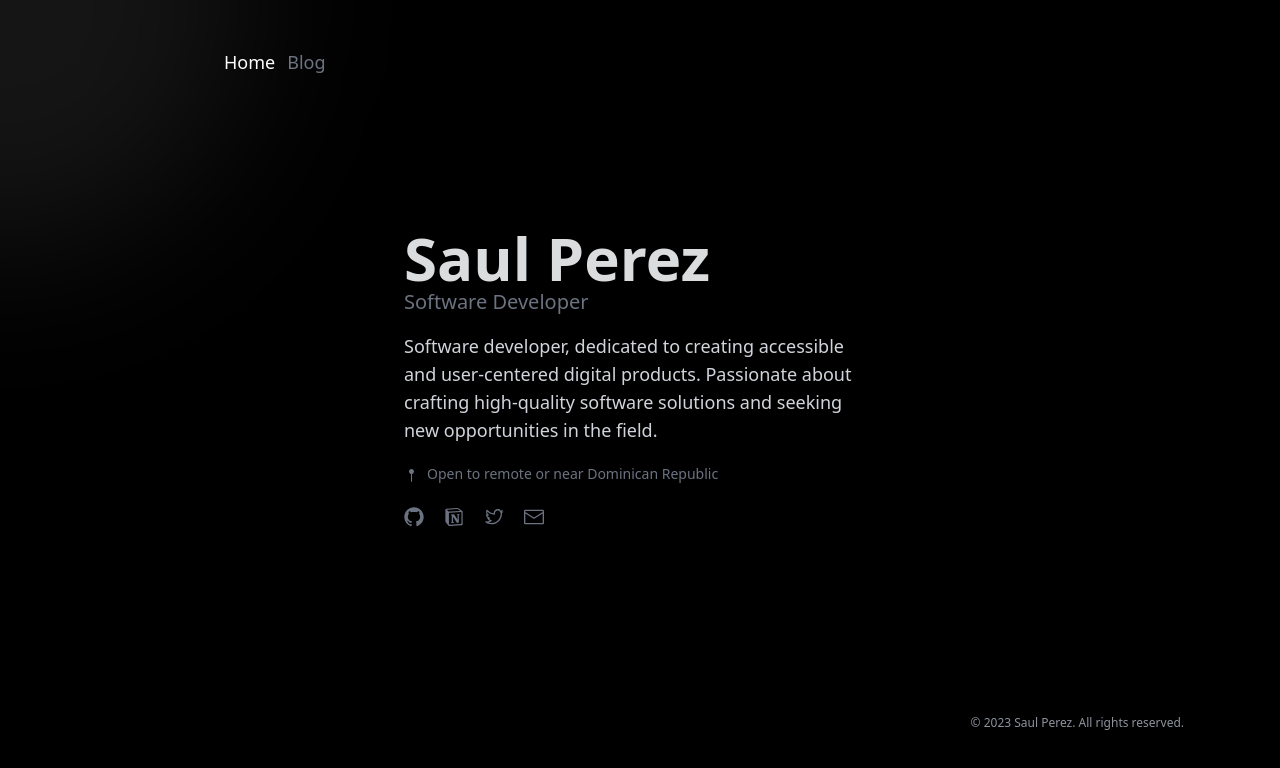
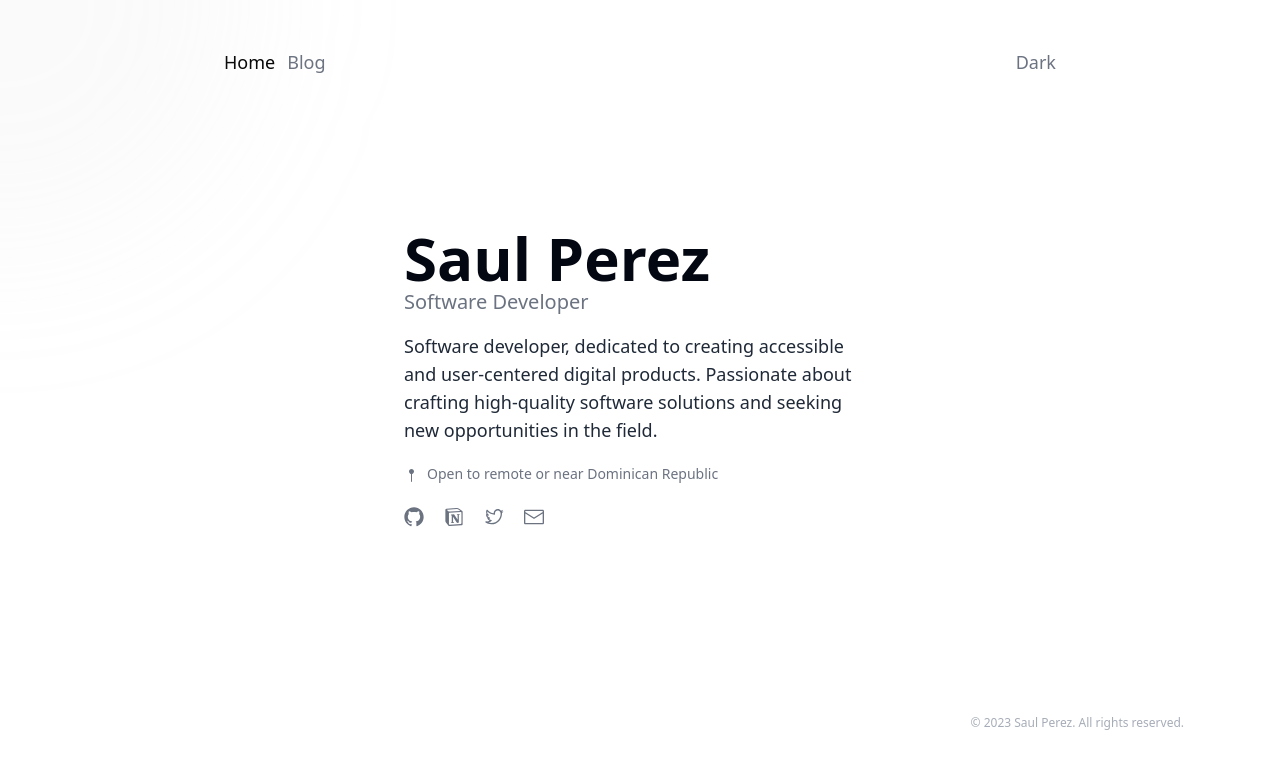
Before and after one commit to robinglto/robin, a Next.js app: page / in a window 1280 px wide. Shown: the top 768 px of the page. Built offline with nearby package versions, Linux system fonts and the light colour scheme.

Commit message:
adding theme

```diff
--- a/package.json
+++ b/package.json
@@ -27,6 +27,7 @@
   "devDependencies": {
     "@tailwindcss/typography": "^0.5.9",
     "autoprefixer": "10.4.14",
+    "next-themes": "^0.2.1",
     "postcss": "8.4.23",
     "tailwindcss": "3.3.2"
   }
--- a/src/components/About.tsx
+++ b/src/components/About.tsx
@@ -1,11 +1,8 @@
 import React from "react";
-import Image from "next/image";
-import Profile from "../public/profiletwo.jpeg";
-
 import { SewingPinFilledIcon, TwitterLogoIcon } from "@radix-ui/react-icons";
 import { GitHubLogoIcon } from "@radix-ui/react-icons";
 import { NotionLogoIcon } from "@radix-ui/react-icons";
-import { LinkedInLogoIcon } from "@radix-ui/react-icons";
+
 import { EnvelopeClosedIcon } from "@radix-ui/react-icons";
 import Link from "next/link";
 
@@ -63,51 +60,40 @@ export default function About() {
       <div className="subpixel-antialiased flex justify-center space-x-10 md:mx-10 mb-10 mt-6">
         <div className="2xl:w-8/12 xl:w-3/6 lg:w-3/4 w-full sm:mx-10 p-4">
           <div className="animate-reveal-up">
-            <h2 className="animate-typing subpixel-antialiased font-semibold text-gray-100/90 lg:text-6xl text-4xl">
+            <h2 className=" animate-typing subpixel-antialiased font-semibold text-gray-950 dark:text-gray-100/90 lg:text-6xl text-4xl">
               Saul Perez
             </h2>
 
-            <p className="subpixel-antialiased text-focus-in md:text-xl text-lg text-gray-500 mb-4">
+            <p className="subpixel-antialiased text-focus-in md:text-xl text-lg text-gray-500 dark:text-gray-500 mb-4">
               Software Developer
             </p>
-            <p className="text-gray-300 lg:text-lg md:text-md text-sm text-focus-in">
+            <p className="text-gray-800 dark:text-gray-300 lg:text-lg md:text-md text-sm text-focus-in">
               Software developer, dedicated to creating accessible and
               user-centered digital products. Passionate about crafting
               high-quality software solutions and seeking new opportunities in
               the field.
             </p>
 
-            <div className="flex space-x-2 text-gray-500 my-5 hover:text-gray-300/90 transition delay-150 duration-300 ease-in-out hover:cursor-pointer sm:text-md text-sm">
+            <div className="flex space-x-2 text-gray-500 my-5 hover:text-gray-900 dark:hover:text-gray-300/90 transition delay-150 duration-300 ease-in-out hover:cursor-pointer sm:text-md text-sm">
               <SewingPinFilledIcon className="my-1" />
               <p>Open to remote or near Dominican Republic</p>
             </div>
             <div className="flex space-x-5 my-5 text-focus-in text-gray-500">
               <Link href={"https://github.com/robinglto/"}>
-                <GitHubLogoIcon className="w-5 h-5 hover:text-white transition delay-150 duration-300 ease-in-out" />
+                <GitHubLogoIcon className="w-5 h-5 hover:text-black dark:hover:text-white transition delay-150 duration-300 ease-in-out" />
               </Link>
 
-              <NotionLogoIcon className="w-5 h-5 hover:text-white transition delay-150 duration-300 ease-in-out " />
+              <NotionLogoIcon className="w-5 h-5 hover:text-black dark:hover:text-white transition delay-150 duration-300 ease-in-out " />
               <Link href={"https://twitter.com/robinglto"}>
-                <TwitterLogoIcon className="w-5 h-5 hover:text-white transition delay-150 duration-300 ease-in-out " />
+                <TwitterLogoIcon className="w-5 h-5 hover:text-black dark:hover:text-white transition delay-150 duration-300 ease-in-out " />
               </Link>
               <Link href={"mailto:pfzsaul@gmail.com"}>
-                <EnvelopeClosedIcon className="w-5 h-5 hover:text-white transition delay-150 duration-300 ease-in-out " />
+                <EnvelopeClosedIcon className="w-5 h-5 hover:text-black dark:hover:text-white transition delay-150 duration-300 ease-in-out " />
               </Link>
             </div>
           </div>
         </div>
       </div>
-      {/* <div>
-        <div className="flex justify-center space-x-6   ">
-          <Image
-            className="rounded-full shadow-lg shadow-gray-900
-             h-36 w-36  p-0.5 bg-gray-950"
-            src={Profile}
-            alt="Profile"
-            priority
-          />
-        </div>
-      </div> */}
     </section>
   );
 }
--- a/src/components/Footer.tsx
+++ b/src/components/Footer.tsx
@@ -1,11 +1,10 @@
 import React from "react";
-import Link from "next/link";
 
 export default function Footer() {
   return (
     <div className="flex justify-end mt-auto">
       <div>
-        <p className="subpixel-antialiased text-gray-400/90 text-xs text-center pb-20 hover:text-white transition delay-150 duration-500 ease-in-out hover:cursor-pointer">
+        <p className="subpixel-antialiased text-gray-400/90 dark:text-gray-600 text-xs text-center pb-20 dark:hover:text-white hover:text-black transition delay-150 duration-500 ease-in-out hover:cursor-pointer">
           © 2023 Saul Perez. All rights reserved.
         </p>
       </div>
--- a/src/components/Header.tsx
+++ b/src/components/Header.tsx
@@ -1,34 +1,39 @@
 import React from "react";
 import { useRouter } from "next/router";
 import Link from "next/link";
+import { useTheme } from "next-themes";
 
 export default function NavBar() {
   const router = useRouter();
   console.log(router.pathname);
+  const {theme, setTheme} = useTheme()
 
   return (
     <div className="flex justify-between lg:mx-32 mt-12  ">
       <div className=" ">
         <ul className="flex space-x-3">
           <li
-            className={`hover:text-white subpixel-antialiased text-lg cursor-pointer transition duration-500 ease-in-out ${
-              router.pathname === "/" ? "text-white" : "text-gray-500"
+            className={`hover:text-black dark:hover:text-white subpixel-antialiased text-lg cursor-pointer transition duration-500 ease-in-out ${
+              router.pathname === "/" ? "dark:text-white text-black" : "text-gray-500"
             }`}
           >
             <Link href={"/"}>Home</Link>
           </li>
           <li
-            className={`hover:text-white subpixel-antialiased text-lg cursor-pointer transition duration-500 ease-in-out ${
-              router.pathname === "/blog" ? "text-white" : "text-gray-500"
+            className={`hover:text-black dark:hover:text-white subpixel-antialiased text-lg cursor-pointer transition duration-500 ease-in-out ${
+              router.pathname === "/blog" ? "dark:text-white text-black" : "text-gray-500"
             }`}
           >
             <Link href={"/blog"}>Blog</Link>
           </li>
         </ul>
       </div>
-      {/* <div>
-        <p>Mode</p>
-      </div> */}
+      <div>
+      <button className={`hover:dark:text-white hover:text-black text-gray-500 subpixel-antialiased text-lg cursor-pointer transition duration-500 ease-in-out`} onClick={() => setTheme(theme === 'dark' ? 'light' : 'dark')}>
+        {theme=='dark'?'Light':'Dark'}
+      </button>
+      </div>
+
     </div>
   );
 }
--- a/src/pages/_app.tsx
+++ b/src/pages/_app.tsx
@@ -1,6 +1,14 @@
-import "@/styles/globals.css";
-import type { AppProps } from "next/app";
+import '@/styles/globals.css';
+import type { AppProps } from 'next/app';
+import { ThemeProvider } from 'next-themes';
+
 
 export default function App({ Component, pageProps }: AppProps) {
-  return <Component {...pageProps} />;
+  return (
+    <ThemeProvider attribute="class">
+
+        <Component {...pageProps} />
+
+    </ThemeProvider>
+  );
 }
--- a/src/pages/index.tsx
+++ b/src/pages/index.tsx
@@ -4,6 +4,7 @@ import About from "@/components/About";
 import NavBar from "@/components/Header";
 
 export default function Home() {
+
   useEffect(() => {
     const handleMouseMove = (event: MouseEvent) => {
       const shadow = document.getElementById("mouse-shadow");
@@ -24,7 +25,7 @@ export default function Home() {
   }, []);
 
   return (
-    <main className="flex min-h-screen 	 flex-col justify-between md:px-24 px-5 ">
+    <main className="dark:bg-black bg-white flex min-h-screen 	 flex-col justify-between md:px-24 px-5 ">
       <style jsx>{`
         .mouse-shadow {
           position: absolute;
@@ -43,6 +44,7 @@ export default function Home() {
           filter: blur(80px);
           opacity: 2;
         }
+
       `}</style>
       <NavBar />
       <div id="mouse-shadow" className="sm:block hidden mouse-shadow"></div>
--- a/src/pages/posts/[slug].tsx
+++ b/src/pages/posts/[slug].tsx
@@ -72,7 +72,7 @@ const PostLayout = ({ post }: any) => {
             </h3>
 
             <div
-              className="text-neutral-200 prose-gray prose   "
+              className="text-neutral-200 prose-zinc dark:prose-gray prose   "
               dangerouslySetInnerHTML={{ __html: post.body.html }}
             />
           </div>
--- a/src/styles/globals.css
+++ b/src/styles/globals.css
@@ -17,7 +17,14 @@
 }
 
 body {
-  color: rgb(var(--foreground-rgb));
-  background-color: rgb(0, 0, 0);
+  /* color: rgb(var(--foreground-rgb));
+  background-color: rgb(15, 23, 42); */
   overflow-x: hidden;
+  overflow-y: hidden; /* Estado normal para el overflow-y */
 }
+
+@media (max-width: 599px) {
+  body {
+    overflow-y: auto; /* Overflow-y oculto para pantallas menores a 600px */
+  }
+}
--- a/tailwind.config.js
+++ b/tailwind.config.js
@@ -1,5 +1,13 @@
 /** @type {import('tailwindcss').Config} */
 module.exports = {
+  darkMode: 'class',
+  purge: {
+    enabled: true,
+    content: ['./src/**/*.tsx'],
+    options: {
+      safelist: ['dark'], //specific classes
+    },
+  },
   content: [
     "./src/**/*.{js,ts,jsx,tsx,mdx}"
   ],
@@ -10,10 +18,6 @@ module.exports = {
         'gradient-conic':
           'conic-gradient(from 180deg at 50% 50%, var(--tw-gradient-stops))',
       },
-
-
-
-
     },
 
   },
```
Also changed, not shown: src/pages/blog.tsx (+6 -6 lines), 1 other file (tests, documents, lock files or other folders).
